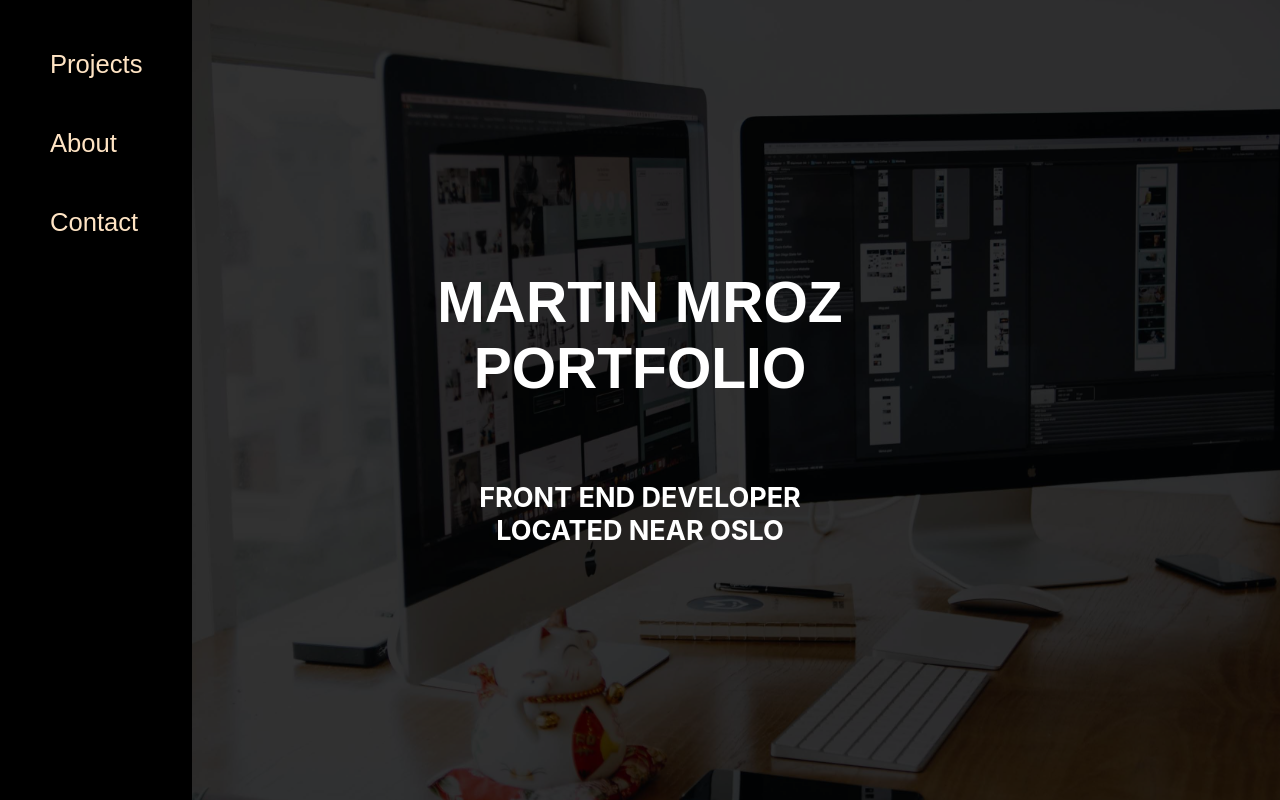
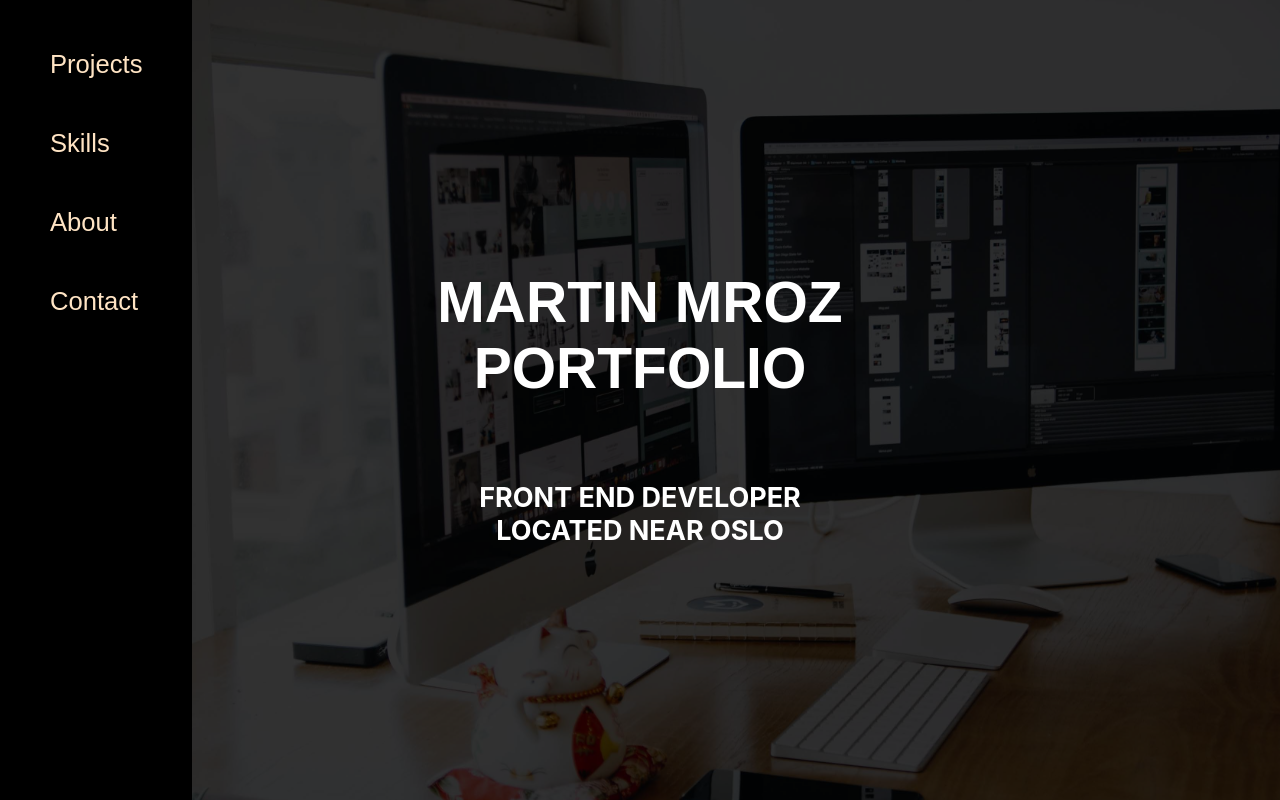
Before and after one commit to martinMr79/portfolio2, a React (Create React App) app: page / in a window 1280 px wide. Built offline with nearby package versions, Linux system fonts and the light colour scheme.

Commit message:
link for future use

```diff
--- a/src/components/navbar/Navbar.jsx
+++ b/src/components/navbar/Navbar.jsx
@@ -7,8 +7,10 @@ function Navbar() {
     <Header>
       <Nav>
       <NavLink as={Link} to="/projects">Projects</NavLink>
+        <NavLink as={Link} to="/contact">Skills</NavLink>
         <NavLink as={Link} to="/about">About</NavLink>
         <NavLink as={Link} to="/contact">Contact</NavLink>
+
       </Nav>
     </Header>
   );
```
